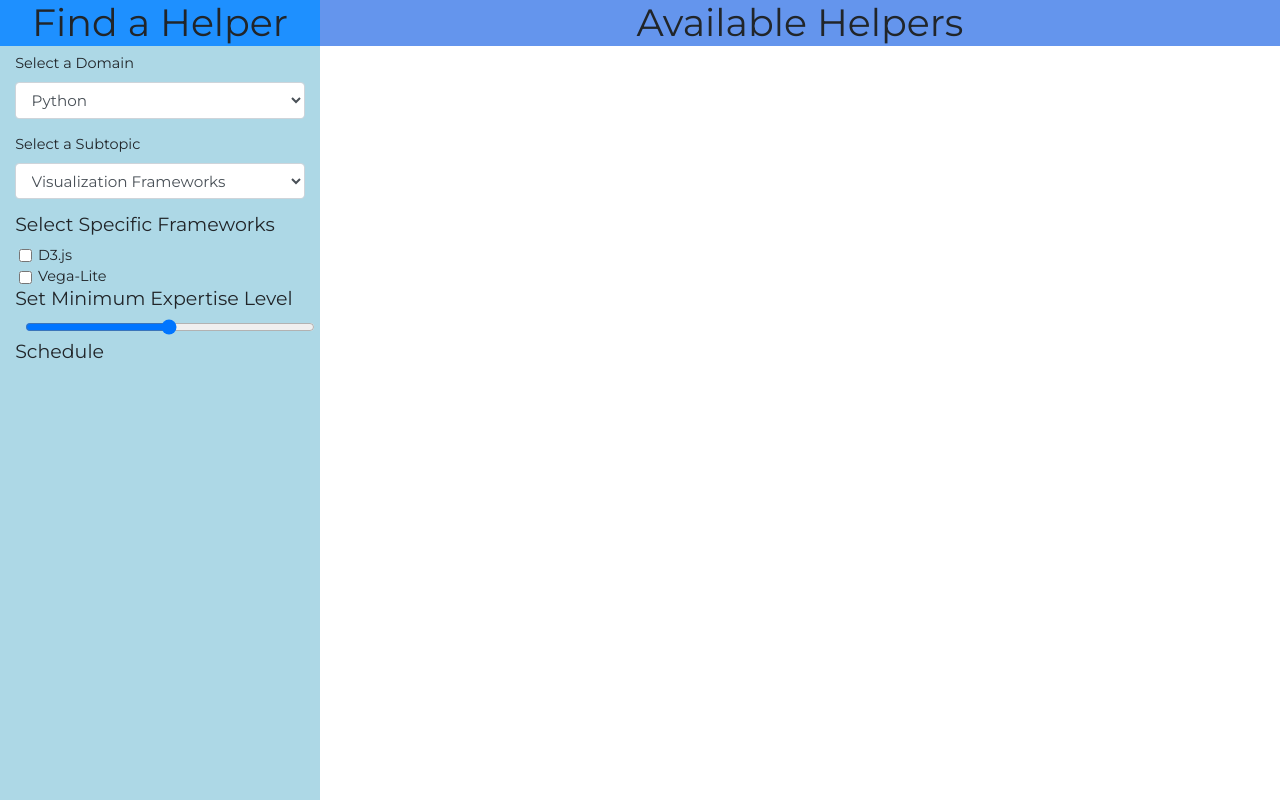
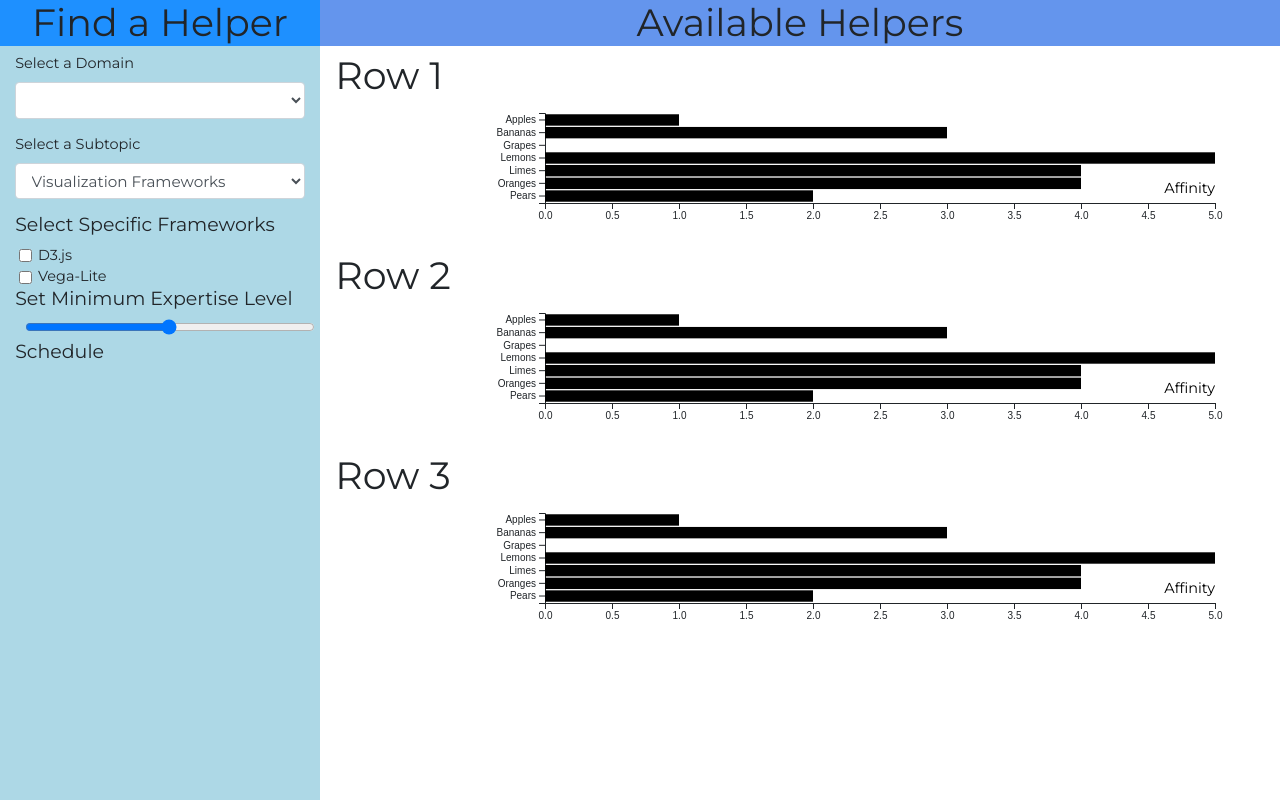
Before and after one commit to kapil1garg/eecs-496-info-viz-a4, a website: page public/index.html in a window 1280 px wide. Drawn offline with nearby package versions, Linux system fonts and the light colour scheme.

Commit message:
super simple horizontal bar working

```diff
--- a/package.json
+++ b/package.json
@@ -23,7 +23,9 @@
   },
   "homepage": "https://github.com/kapil1garg/eecs-496-info-viz-a4#readme",
   "dependencies": {
+    "d3": "^5.9.2",
     "express": "^4.16.4",
+    "jquery": "^3.4.1",
     "serve-favicon": "^2.5.0"
   }
 }
--- a/public/index.html
+++ b/public/index.html
@@ -7,7 +7,7 @@
     <meta name="description" content="">
     <meta name="author" content="">
 
-    <title>A3 - Wine Visualizer</title>
+    <title>A4 - Expertise Finder</title>
 
     <!-- Bootstrap core JavaScript -->
     <link rel="stylesheet" href="//code.jquery.com/ui/1.12.1/themes/base/jquery-ui.css">
@@ -26,7 +26,9 @@
 <body>
 <script src="https://d3js.org/d3.v5.min.js"></script>
 
-<!--<script type="text/javascript" src="js/priceScoreScatter.js"></script>-->
+<script type="text/javascript" src="js/app.js"></script>
+<script type="text/javascript" src="js/data-model.js"></script>
+<script type="text/javascript" src="js/barchart.js"></script>
 
 <link rel="stylesheet" type="text/css" href="css/style.css">
 
@@ -40,6 +42,7 @@
             <div class="form-group standard-padding">
                 <label for="exampleFormControlSelect1">Select a Domain</label>
                 <select class="form-control" id="exampleFormControlSelect1">
+                    <option></option>
                     <option>Python</option>
                     <option>JavaScript</option>
                     <option>iOS</option>
@@ -85,6 +88,30 @@
         </div>
         <div class="col-9 no-gutter no-padding">
             <h1 class="helper-header">Available Helpers</h1>
+            <div class="row standard-padding">
+                <div class="col-2">
+                    <h1>Row 1</h1>
+                </div>
+                <div class="col-10">
+                    <div style="text-align:center; height: 25vh" id="bar1"></div>
+                </div>
+            </div>
+            <div class="row standard-padding">
+                <div class="col-2">
+                    <h1>Row 2</h1>
+                </div>
+                <div class="col-10">
+                    <div style="text-align:center; height: 25vh" id="bar2"></div>
+                </div>
+            </div>
+            <div class="row standard-padding">
+                <div class="col-2">
+                    <h1>Row 3</h1>
+                </div>
+                <div class="col-10">
+                    <div style="text-align:center; height: 25vh" id="bar3"></div>
+                </div>
+            </div>
         </div>
     </div>
 </div>
--- /dev/null
+++ b/public/js/app.js
@@ -0,0 +1,42 @@
+$(function() {
+  const data = [{
+    "name": "Apples",
+    "value": 1,
+  },
+    {
+      "name": "Bananas",
+      "value": 3,
+    },
+    {
+      "name": "Grapes",
+      "value": 0,
+    },
+    {
+      "name": "Lemons",
+      "value": 5,
+    },
+    {
+      "name": "Limes",
+      "value": 4,
+    },
+    {
+      "name": "Oranges",
+      "value": 4,
+    },
+    {
+      "name": "Pears",
+      "value": 2,
+    }];
+
+  const bar1 = new BarPlot('#bar1', data);
+  bar1.setupPlot();
+  bar1.draw(data);
+
+  const bar2 = new BarPlot('#bar2', data);
+  bar2.setupPlot();
+  bar2.draw(data);
+
+  const bar3 = new BarPlot('#bar3', data);
+  bar3.setupPlot();
+  bar3.draw(data);
+});
--- /dev/null
+++ b/public/js/barchart.js
@@ -0,0 +1,111 @@
+class BarPlot {
+  constructor(targetDiv, data) {
+    // setup data needed from caller
+    this.targetEle = targetDiv;
+    this.data = data;
+
+    // setup internal variables needed across functions
+    this.svg = null;
+    this.tooltip = null;
+    this.xScale = null;
+    this.yScale = null;
+    this.bgColor = null;
+    this.txtColor = null;
+  }
+
+  setupPlot() {
+    // store DOM elements to modify
+    const $plotDiv = $(this.targetEle);
+    const destElement = d3.select(this.targetEle);
+
+    // setup plotting area
+    const margin = { top: 30, right: 50, bottom: 50, left: 50 };
+    const h = $plotDiv.innerHeight() - margin.top - margin.bottom;
+    const w = $plotDiv.innerWidth() - margin.left - margin.right;
+
+    // scales (x = number points, y = price)
+    this.xScale = d3.scaleLinear()
+        .domain([0, 5])
+        .range([0, w]);
+
+    this.yScale = d3.scaleBand()
+      .domain(this.data.map(d => d.name))
+      .range([margin.top, h])
+      .padding(0.1);
+
+    // x-axis
+    const xAxis = d3.axisBottom(this.xScale);
+
+    // y-axis
+    const yAxis = d3.axisLeft(this.yScale);
+
+    // tooltip (needs to be attached to body element, NOT destElement)
+    this.tooltip = d3.select('body').append('div')
+      .attr('class', 'tooltip')
+      .style('opacity', 0);
+
+    // setup svg
+    this.svg = destElement.append('svg')
+      .attr('height', h + margin.top + margin.bottom)
+      .attr('width', w + margin.left + margin.right)
+      .append('g')
+      .attr('transform', `translate(${ margin.left }, ${ margin.top })`);
+
+    // add x-axis
+    this.svg.append('g')
+      .attr('transform', `translate(0, ${ h })`)
+      .attr('class', 'axis')
+      .call(xAxis);
+
+    this.svg.append('text') // x-axis label
+      .attr('class','label')
+      .attr('x', w)
+      .attr('y', h - 10)
+      .style('text-anchor','end')
+      .text('Affinity');
+
+    // add y-axis
+    this.svg.append('g')
+      .attr('class', 'axis')
+      .call(yAxis);
+
+    // this.svg.append('text') // y-axis Label
+    //   .attr('class','label')
+    //   .attr('x', 175)
+    //   .attr('y', -10)
+    //   .style('text-anchor','end')
+    //   .text('Price per Bottle (in $USD)');
+  }
+
+  draw(data) {
+    let self = this;
+    let bars = this.svg.selectAll(".bar")
+      .data(data);
+
+    bars.enter()
+      .append('rect')
+      .attr('class', 'bar')
+      .attr('y', d => self.yScale(d.name) )
+      .attr('height', self.yScale.bandwidth())
+      .attr('x', 0)
+      .attr('width', function (d) {
+        return self.xScale(d.value);
+      });
+
+    bars.append('text')
+      .attr('class', 'label')
+      // y position of the label is halfway down the bar
+      .attr('y', function (d) {
+        return self.yScale(d.name) + self.yScale.bandwidth() / 2 + 4;
+      })
+      // x position is 3 pixels to the right of the bar
+      .attr('x', function (d) {
+        return self.xScale(d.value) + 3;
+      })
+      .text(function (d) {
+        return d.value;
+      });
+
+    bars.exit().remove();
+  }
+}
```
Also changed, not shown: public/js/data-model.js (added), 1 other file.
